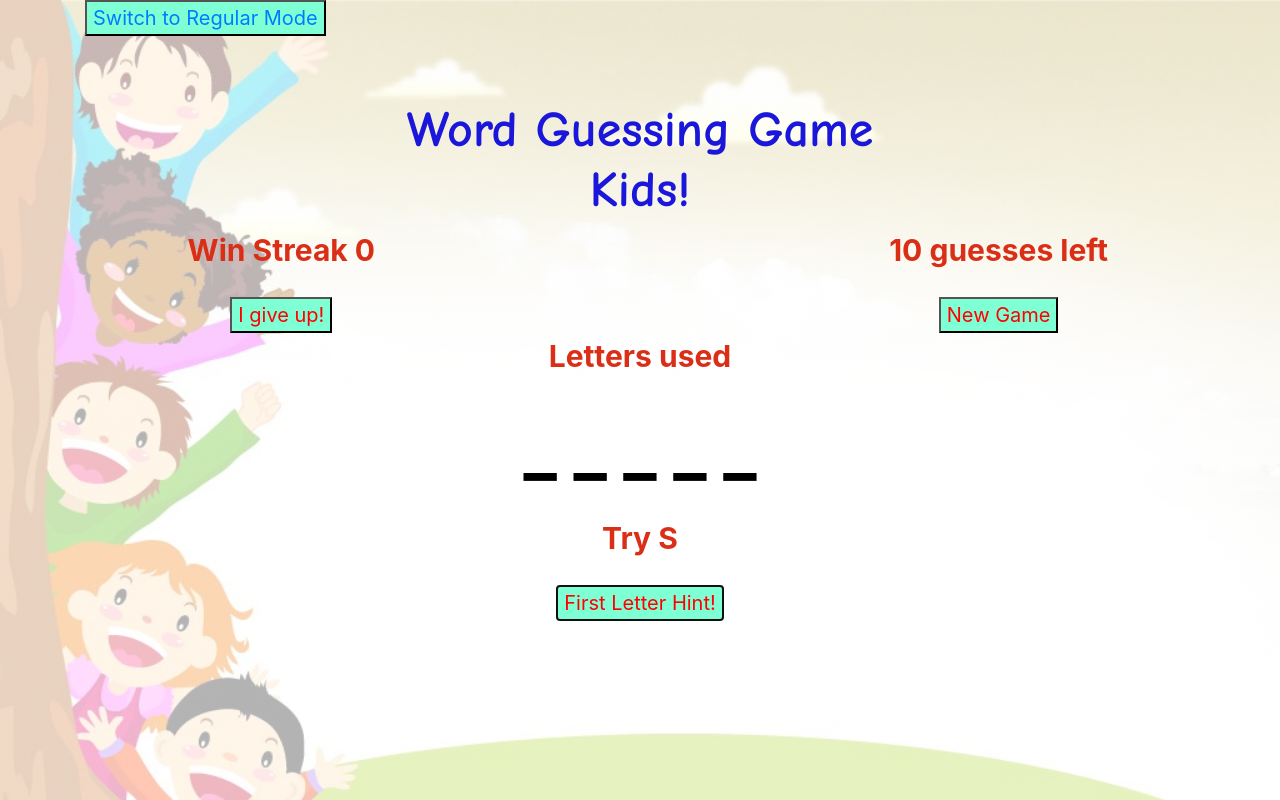
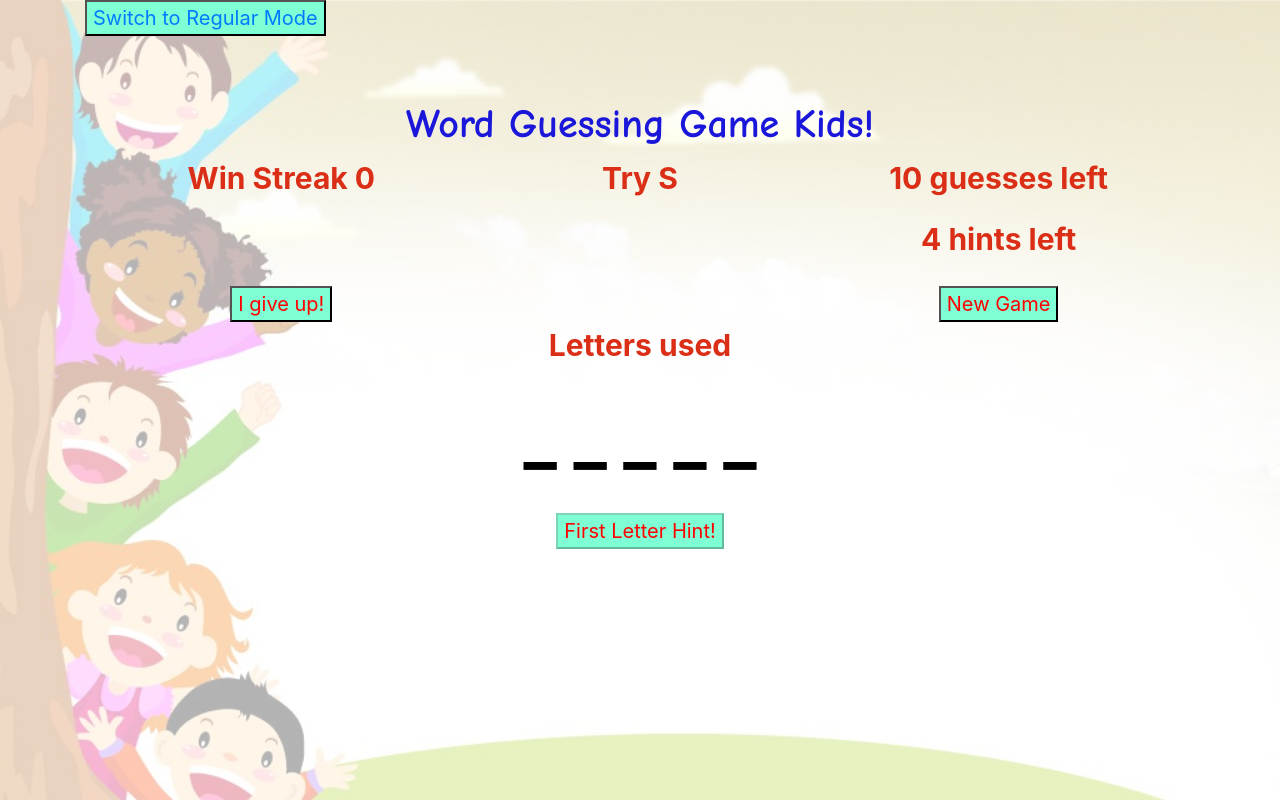
Before and after one commit to jcardenas0917/Word_Guess_Game_Kids, a plain HTML site: page index.html in a window 1280 px wide. Both pictures are taken after a click on the button "First Letter Hint!". Drawn offline with nearby package versions, Linux system fonts and the light colour scheme.

Commit message:
added hint button and counter

```diff
--- a/assets/css/styles.css
+++ b/assets/css/styles.css
@@ -6,7 +6,7 @@ min-height: 100vh;
 
 }
 #title{
-    font-size: 50px;
+    font-size: 40px;
     color:#1a17da;
     font-weight: bold;
     font-family: "Comic Sans MS", cursive, sans-serif;
--- a/assets/javascript/game.js
+++ b/assets/javascript/game.js
@@ -26,7 +26,7 @@ var game = {
   lettersUsed: [],
   wSound: document.getElementById("win"),
   hint: [],
-  hintCount:1,
+  hintCount:5,
   startGame: function () {
     // generates a random word form the randon word array
     document.getElementById("message").innerHTML = " ";
@@ -41,7 +41,8 @@ var game = {
     document.getElementById("numofguess").innerHTML = this.guess + " guesses left";
     this.lettersUsed = [];
     document.getElementById("winner").innerHTML = "";
-    this.hintCount = 1;
+    document.getElementById("hint").disabled = false;
+    // document.getElementById("hint").disabled = 'false';
   },
   // Checks for invalid key characters pressed
   lettersAllowed: function (allowed) {
@@ -99,16 +100,20 @@ var game = {
       document.getElementById("numofwins").innerHTML = "Wins " + this.wins;
     }
   },
+  //gives one hint per game until hints are over
   showHint: function(){
-    if (this.hintCount===1){
+    if (this.hintCount!==0){
     this.hint = this.hiddenWord.charAt(0);
-    console.log(this.hint);
-    document.getElementById("message").innerHTML =
+    document.getElementById("match").innerHTML =
         "Try " + this.hint.toLocaleUpperCase();
-    this.hintCount--
-    }else if (this.hintCount===0){
-      document.getElementById("message").innerHTML =
-        "Sorry no more hints :(";
+    this.hintCount--;
+    document.getElementById("hint").disabled = true;
+    document.getElementById("numofhints").innerHTML = this.hintCount +
+        " hints left";
+    console.log(this.hintCount);
+    } else if(this.hintCount===0){
+      document.getElementById("match").innerHTML =
+        "No more hints left";
     }
   }
 };
--- a/index.html
+++ b/index.html
@@ -35,6 +35,7 @@
                 </div>
                 <div class="col-md-4">
                     <p id="numofguess" type="guess">10 guesses left</p>
+                    <p id="numofhints" type="hints">5 hints left</p>
                 </div>
             </div>
             <div class="row">
```
